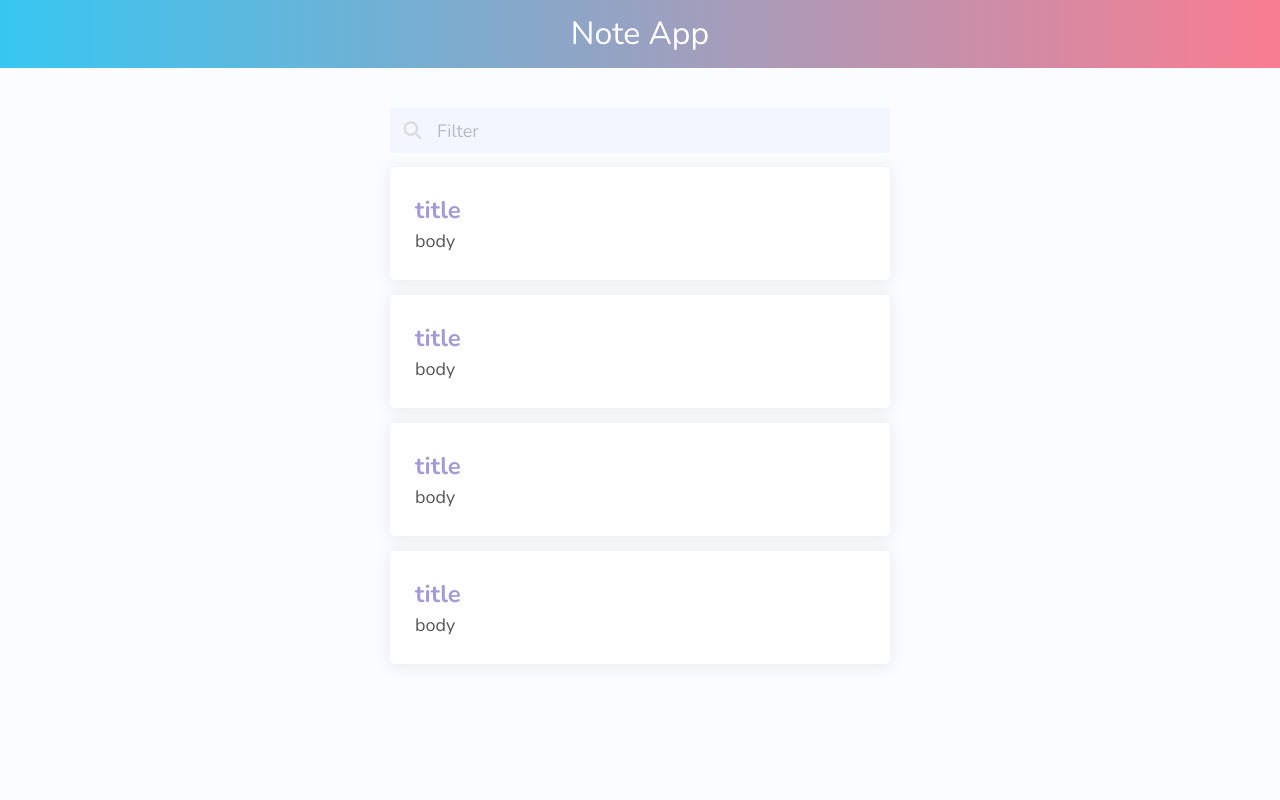
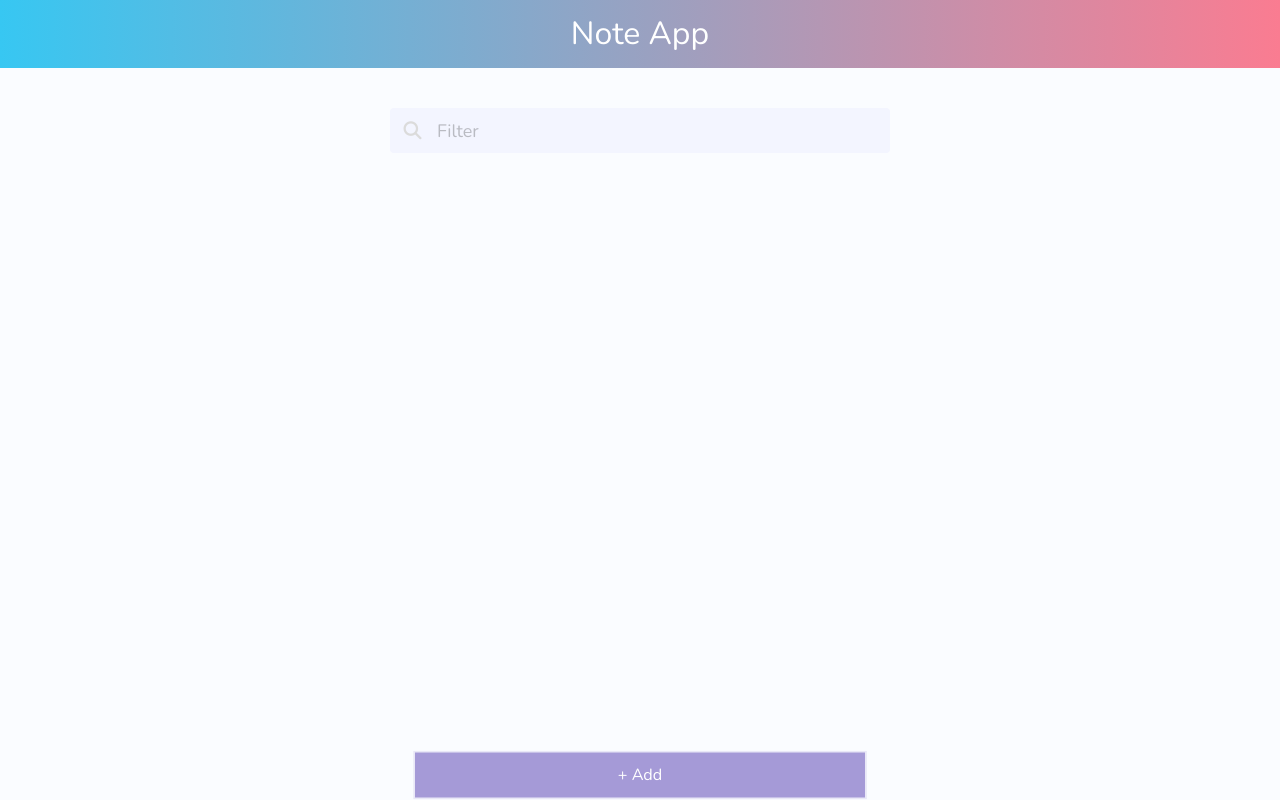
Before and after one commit to p3cunha/notes--app, an Angular app: page / in a window 1280 px wide. Built offline with nearby package versions, Linux system fonts and the light colour scheme.

Commit message:
noteDetail CRUD

```diff
--- a/src/app/app-routing.module.ts
+++ b/src/app/app-routing.module.ts
@@ -8,7 +8,9 @@ import { NoteDetailsComponent } from './pages/note-details/note-details.componen
 const routes: Routes = [
   {  path: '', component: MainLayoutComponent, children: [
     { path: '', component: NoteListComponent }, //inject noteList in MainLayout by routing
-    { path: ':id', component: NoteDetailsComponent} ]
+    { path: 'new', component: NoteDetailsComponent}, //new before :id, :id above and angular
+    { path: ':id', component: NoteDetailsComponent}  // would consider /new as a id parameter
+  ]
   }
 ];
 
--- a/src/app/note-card/note-card.component.html
+++ b/src/app/note-card/note-card.component.html
@@ -18,7 +18,7 @@
     <!-- ----------------------- -->
 
     <!-- X-BUTTON THAT DELETE NOTE -->
-    <div class="x-button">
+    <div class="x-button" (click)="delete()">
 
     </div>
 
--- a/src/app/note-card/note-card.component.ts
+++ b/src/app/note-card/note-card.component.ts
@@ -1,4 +1,5 @@
 import { Component, ElementRef, Input, OnInit, Renderer2, ViewChild } from '@angular/core';
+import { NotesService } from '../shared/notes.service';
 
 @Component({
   selector: 'app-note-card',
@@ -16,7 +17,8 @@ export class NoteCardComponent implements OnInit {
   @ViewChild('truncator', {static: true}) truncator: ElementRef<HTMLElement>;
   @ViewChild('cardBody', {static: true}) cardBody: ElementRef<HTMLElement>;
 
-  constructor( private renderer: Renderer2) { }
+  constructor(private renderer: Renderer2,
+              private notesService: NotesService) { }
 
   ngOnInit() {
     // check if theres a text overflow on card-body, if not, then hide the truncator
@@ -37,5 +39,9 @@ export class NoteCardComponent implements OnInit {
       }
   }
 
+  delete(){
+    // this.notesService.delete()
+  }
+
 
 }
--- a/src/app/pages/note-details/note-details.component.html
+++ b/src/app/pages/note-details/note-details.component.html
@@ -14,13 +14,15 @@
         <div class="field">
             <label class="label">Body</label>
             <div class="control">
-                <textarea class="textarea" name="body"[ngModel]="note.body"></textarea>
+                <textarea class="textarea" name="body"[ngModel]="note.body">  </textarea>
             </div>
         </div>
 
         <div class="buttons">
-            <button class="button is-text" type="button">Cancel</button>
-            <button class="button is-success" type="submit" [disabled]="!noteForm.valid">Save</button>
+            <button class="button is-text" type="button"
+            (click)="cancel()">Cancel</button>
+            <button class="button is-success" type="submit"
+            [disabled]="!noteForm.valid"> Save </button>
         </div>
 
     </form>
--- a/src/app/pages/note-details/note-details.component.ts
+++ b/src/app/pages/note-details/note-details.component.ts
@@ -1,5 +1,7 @@
 import { Component, OnInit } from '@angular/core';
 import { NgForm } from '@angular/forms';
+import { Router } from '@angular/router';
+import { NotesService } from 'src/app/shared/notes.service';
 
 import { Note } from '../../shared/note.module';
 
@@ -12,13 +14,21 @@ export class NoteDetailsComponent implements OnInit {
 
   note: Note
 
-  constructor() { }
+  constructor(private notesService: NotesService,
+              private router: Router) { }
 
   ngOnInit(): void {
     this.note = new Note(); //instantiate note to init correctly
   }
 
-  onSubmit(form: NgForm){
-    console.log(form)
+  onSubmit(form: NgForm){ //instance parameter as a form
+    console.log(form);
+    this.notesService.add(form.value);
+    this.router.navigateByUrl('/'); //navigate to anterior page
+
+  }
+
+  cancel(){
+    this.router.navigateByUrl('/')
   }
 }
--- a/src/app/pages/note-list/note-list.component.html
+++ b/src/app/pages/note-list/note-list.component.html
@@ -1,24 +1,24 @@
-<!-- CENTER COLUMN -->
+<!-- CENTER COLUMN - VISUALIZATION OF FILTER INPUT + ALL NOTES -->
 <div class="main-container">
 
-    <!-- TOP INPUT -->
     <div class="search-bar-container">
+        <!-- TOP INPUT -->
         <div class="field">
             <p class="control has-icons-left">
               <input class="input" type="password" placeholder="Filter">
               <span class="icon is-small is-left">
-                  <!-- ICON FROM FONT AWESOME, IMPORTED IN INDEX HTML -->
+                  <!-- ICON FROM FONT AWESOME, IMPORTED IN index.html -->
                 <i class="fas fa-search"></i>
               </span>
             </p>
+        </div>
+          <!-- NOTES LIST ITSELF -->
+          <div class="notes-list">
+            <app-note-card *ngFor="let note of notes" [title]="note.title" [body]="note.body">
+            </app-note-card>
           </div>
 
-          <div class="notes-list">
-            <app-note-card [title]="cardTitle" [body]="cardBody"></app-note-card>
-            <app-note-card [title]="cardTitle" [body]="cardBody"></app-note-card>
-            <app-note-card [title]="cardTitle" [body]="cardBody"></app-note-card>
-            <app-note-card [title]="cardTitle" [body]="cardBody"></app-note-card>
-          </div>
+          <button class="button is-primary" routerLink="new">+ Add</button>
 
     </div>
 
--- a/src/app/pages/note-list/note-list.component.scss
+++ b/src/app/pages/note-list/note-list.component.scss
@@ -1,3 +1,5 @@
+@import '../../../main-styles';
+
 .main-container{
     display: flex;
     flex-direction: column;
@@ -6,11 +8,37 @@
     padding-top: 40px;
 }
 
-.note-list{
+.notes-list{
     margin-top: 23px; //separate list from input filter
+    margin-bottom: 50px; //prevents button to overlap the note-list content
 }
 
 app-note-card{
     display: block; // allow separation with margin-bottom
     margin-bottom: 15px
 }
+
+.button{
+    position: fixed;
+    bottom: 0px;
+
+    width: 500px;
+    height: 50px;
+
+    border-radius: 0; //border in straight angle (90º)
+
+    box-shadow: 0px 0px 0px 2px rgba($purple, 0.2);
+
+    transform: scale(0.9);
+    transition: transform ease-out 0.3s;
+
+        &:hover{
+            transform: scale(1);
+            background-color: darken($purple, 2%);
+        }
+
+        &:active{
+            background-color: darken($purple, 4%);
+        }
+
+}
--- a/src/app/pages/note-list/note-list.component.ts
+++ b/src/app/pages/note-list/note-list.component.ts
@@ -1,4 +1,6 @@
 import { Component, OnInit } from '@angular/core';
+import { Note } from 'src/app/shared/note.module';
+import { NotesService } from 'src/app/shared/notes.service';
 
 @Component({
   selector: 'app-note-list',
@@ -7,12 +9,13 @@ import { Component, OnInit } from '@angular/core';
 })
 export class NoteListComponent implements OnInit {
 
-  cardTitle = 'title'
-  cardBody = 'body'
+  notes: Note[] = new Array<Note>();
 
-  constructor() { }
+  constructor(private notesService: NotesService) { }
 
   ngOnInit(): void {
+    //PUT EXISTENT notes FROM SERVICE IN this.notes TO DISPLAY ONE BY ONE IN *ngFor
+    this.notes = this.notesService.getAll()
   }
 
 }
--- a/src/app/shared/notes.service.ts
+++ b/src/app/shared/notes.service.ts
@@ -11,6 +11,10 @@ export class NotesService {
 
   constructor() { }
 
+  getAll(){
+    return this.notes
+  }
+
   get(id: number){
     return this.notes[id]
   }
@@ -21,7 +25,7 @@ export class NotesService {
 
   add(note: Note){
     let noteLength = this.notes.push(note) // push note into var
-    let index = noteLength -1 // id - index
+    let index = noteLength -1 // id = index
     return index
   }
 
```
